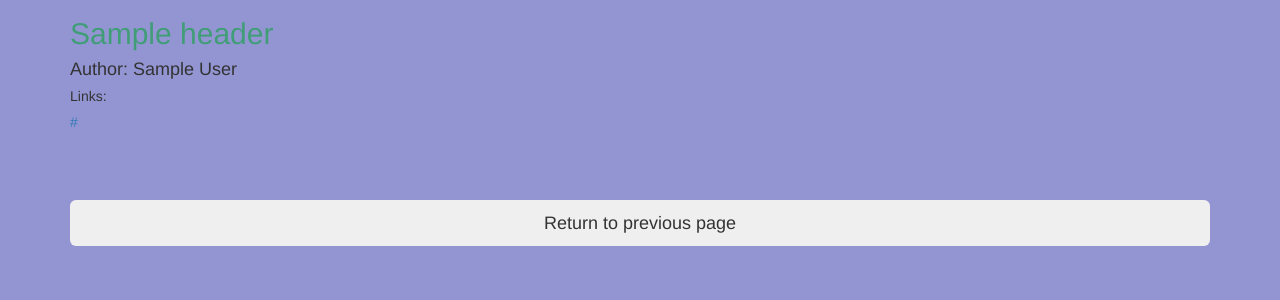
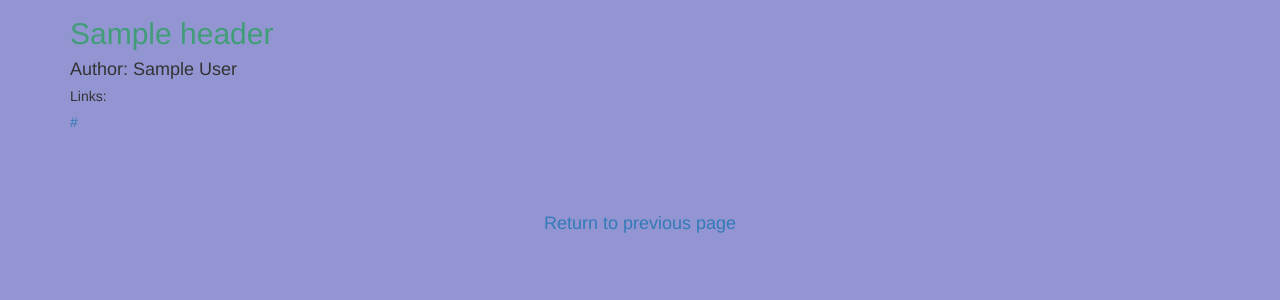
Before and after one commit to peddiashrith/iitdh_reddit, a Django app: template post/templates/post/post_detail.html in a window 1280 px wide. Shown: the part 183-483 px from the top of the page. Run offline with Django 3.2, Linux system fonts and the light colour scheme; the template is opened without the code that fills it: most values are stand-ins (such as "Sample title", 1, 10 or a date in 2020); data that the repository does not hold is empty; some libraries are stand-ins or nearby versions.

Commit message:
fixed links

```diff
--- a/post/templates/post/accepted_posts.html
+++ b/post/templates/post/accepted_posts.html
@@ -39,9 +39,8 @@
         <p id = "PostHead" class="post-details"><span>Author: {{post.author}}</span></p>
         {%for link in post.links%}
     <p id = "PostDetails" class = "post-details">Links:<br></p><span><a href = {{link}}>{{link}}</a></span><br>
-    <button type="button" class="btn btn-info" style = "float: right">Info</button>
+    <a href="{% url 'post_detail' post.id %}" type="button" class="btn btn-info" style = "float: right">Info</a>
     {% endfor %}
-
       </pre>
             </div>
         </div>
--- a/post/templates/post/create_post.html
+++ b/post/templates/post/create_post.html
@@ -1,6 +1,4 @@
-{% extends 'post/main.html' %}
-{% load crispy_forms_tags %}
-{% block content %}
+{% extends 'post/main.html' %} {% load crispy_forms_tags %} {% block content %}
 <div class="container header-container">
     <div class="subreddit-display">
         <h1 id="overview" class="page-header"><span>Create a Post</span></h1>
@@ -12,7 +10,7 @@
             <div class="row">
                 <div class="col-md-9" role="main">
                     <div class="bs-docs-section">
-                      <pre class = "pre-box">
+                        <pre class="pre-box">
                         {% csrf_token %} {{form|crispy}}
                         <button class="btn btn-outline-info" type="submit">Post</button>
                       </pre>
--- a/post/templates/post/post_detail.html
+++ b/post/templates/post/post_detail.html
@@ -1,6 +1,4 @@
-{% extends 'post/main.html' %}
-{% load crispy_forms_tags %}
-{% block content %}
+{% extends 'post/main.html' %} {% load crispy_forms_tags %} {% block content %}
 <div class="container header-container">
     <div class="subreddit-display">
         <h1 id="overview" class="page-header">
@@ -9,20 +7,27 @@
     </div>
 </div>
 <div class="container post-container">
-  <div class = "post-display">
-    <h1 id = "PostHead" class="post-header"><span>{{post.header}}</span></h1>
-    <h4 id = "PostAuthor" class="post-display"><span>Author: {{post.author}}</span></h4>
-    <h5 id = "PostLinks" class="post-display"><span>Links:</span></h5>
+    <div class="post-display">
+        <h1 id="PostHead" class="post-header"><span>{{post.header}}</span></h1>
+        <h4 id="PostAuthor" class="post-display">
+            <span>Author: {{post.author}}</span>
+        </h4>
+        <h5 id="PostLinks" class="post-display"><span>Links:</span></h5>
         {%for link in post.links%}
         <h5>
             <a href="{{link}}">{{link}}</a>
         </h5>
         {% endfor %}
     </div>
-  <br>
-  <br>
-  <br>
-  <button type="button" class="btn btn-secondary btn-lg btn-block">Return to previous page</button>
+    <br />
+    <br />
+    <br />
+    <a
+        href="{% url 'accepted_posts' %}"
+        type="button"
+        class="btn btn-secondary btn-lg btn-block"
+    >
+        Return to previous page
+    </a>
 </div>
 {% endblock %}
-=======
```
Lines whose indentation alone changed are shown as unchanged.
